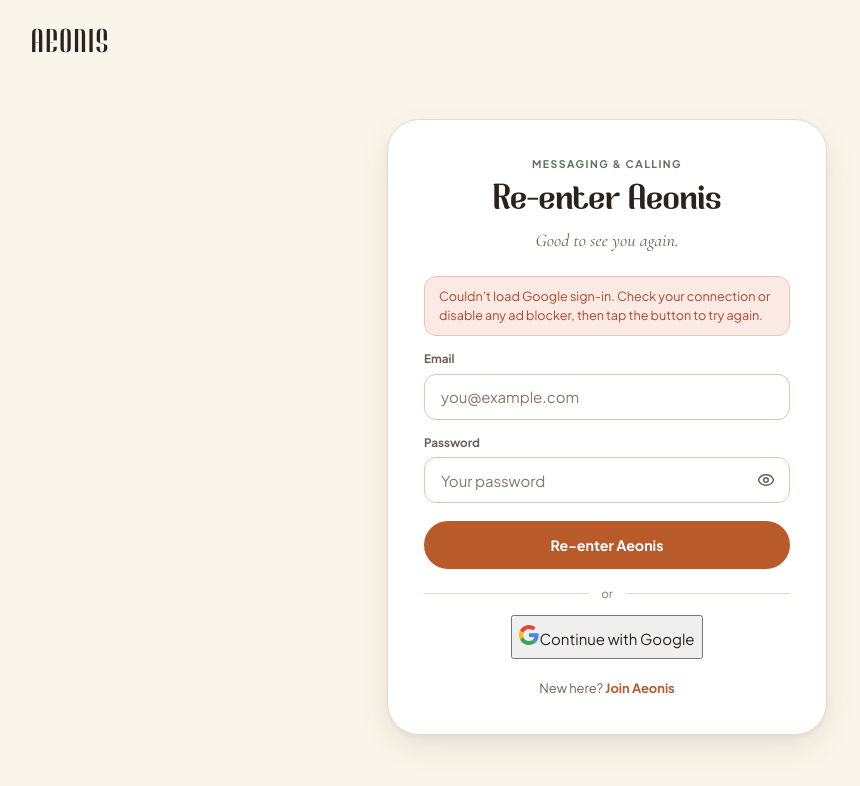
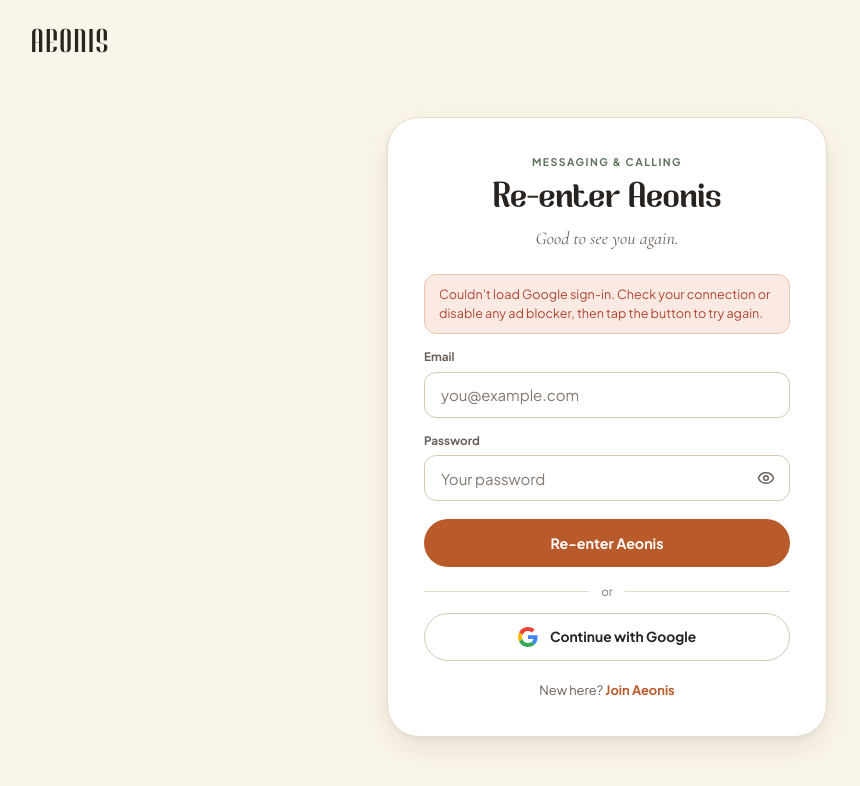
Before and after one commit to lightningXadi/Aeonis, a React (Vite) app in the folder client/: page /login in a window 1280 px wide. Shown: the top 786 px of the page, without its empty margins (33-893 px from the left). Built offline with nearby package versions, Linux system fonts and the light colour scheme; no server answers.

Commit message:
Refactor Google Auth button styles in AuthForm.css

```diff
--- a/client/src/components/AuthForm.css
+++ b/client/src/components/AuthForm.css
@@ -54,16 +54,33 @@
 }
 .auth-google-btn:disabled { opacity: 0.6; cursor: not-allowed; }
 
-/* Google's own rendered button, centred in the card */
-.auth-google { position: relative; display: flex; justify-content: center; min-height: 44px; }
-.auth-google__slot { display: flex; justify-content: center; width: 100%; color-scheme: light; }
-.auth-google__placeholder {
-  position: absolute; inset: 0; display: flex; align-items: center; justify-content: center;
-  border: 1.5px solid var(--color-line-strong); border-radius: 999px;
-  font-size: 0.85rem; font-weight: 600; color: var(--color-ink-soft);
+/* "Continue with Google" — Aeonis-styled face + Google's real button on top, invisible */
+.auth-google { position: relative; width: 100%; height: 48px; }
+.auth-google__face {
+  position: absolute; inset: 0;
+  display: flex; align-items: center; justify-content: center; gap: 12px;
+  width: 100%; height: 100%;
+  padding: 0 20px;
+  font-family: var(--font-sans); font-size: 0.92rem; font-weight: 700; color: var(--color-ink);
+  background: var(--color-surface);
+  border: 1.5px solid var(--color-line-strong);
+  border-radius: 999px;
+  transition: border-color 0.15s, transform 0.15s, box-shadow 0.15s;
+  cursor: pointer;
 }
+.auth-google:hover .auth-google__face { border-color: var(--color-ink); transform: translateY(-1px); box-shadow: 0 6px 16px rgba(89, 65, 43, 0.12); }
+.auth-google:active .auth-google__face { transform: translateY(0); box-shadow: none; }
+.auth-google:focus-within .auth-google__face,
+.auth-google__face:focus-visible { outline: 2px solid var(--color-coral); outline-offset: 2px; }
+.auth-google--loading .auth-google__face { opacity: 0.7; cursor: progress; }
+
+/* Google's button sits over the face, clipped to the same pill, and is see-through. */
+.auth-google__hit { position: absolute; inset: 0; border-radius: 999px; overflow: hidden; clip-path: inset(0 round 999px); opacity: 0.01; z-index: 1; }
+.auth-google__slot { position: absolute; top: 0; left: 0; right: 0; transform-origin: top left; }
+
 .auth-google__overlay {
-  position: absolute; inset: 0; display: flex; align-items: center; justify-content: center;
-  background: rgba(255, 255, 255, 0.92); border-radius: 999px;
-  font-size: 0.88rem; font-weight: 700; color: var(--color-ink);
+  position: absolute; inset: 0; z-index: 2;
+  display: flex; align-items: center; justify-content: center;
+  background: rgba(255, 255, 255, 0.94); border-radius: 999px;
+  font-size: 0.9rem; font-weight: 700; color: var(--color-ink);
 }
```
